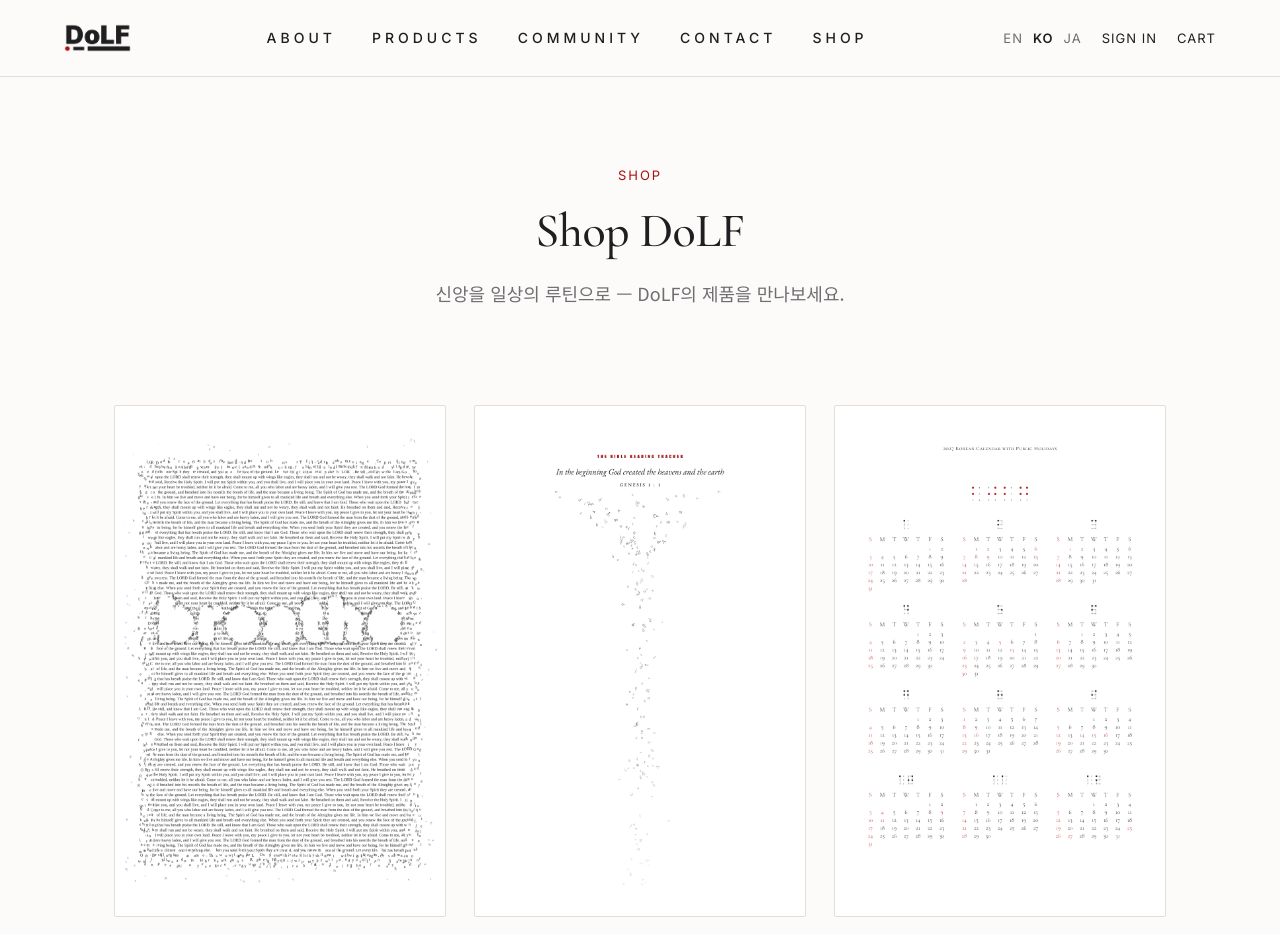
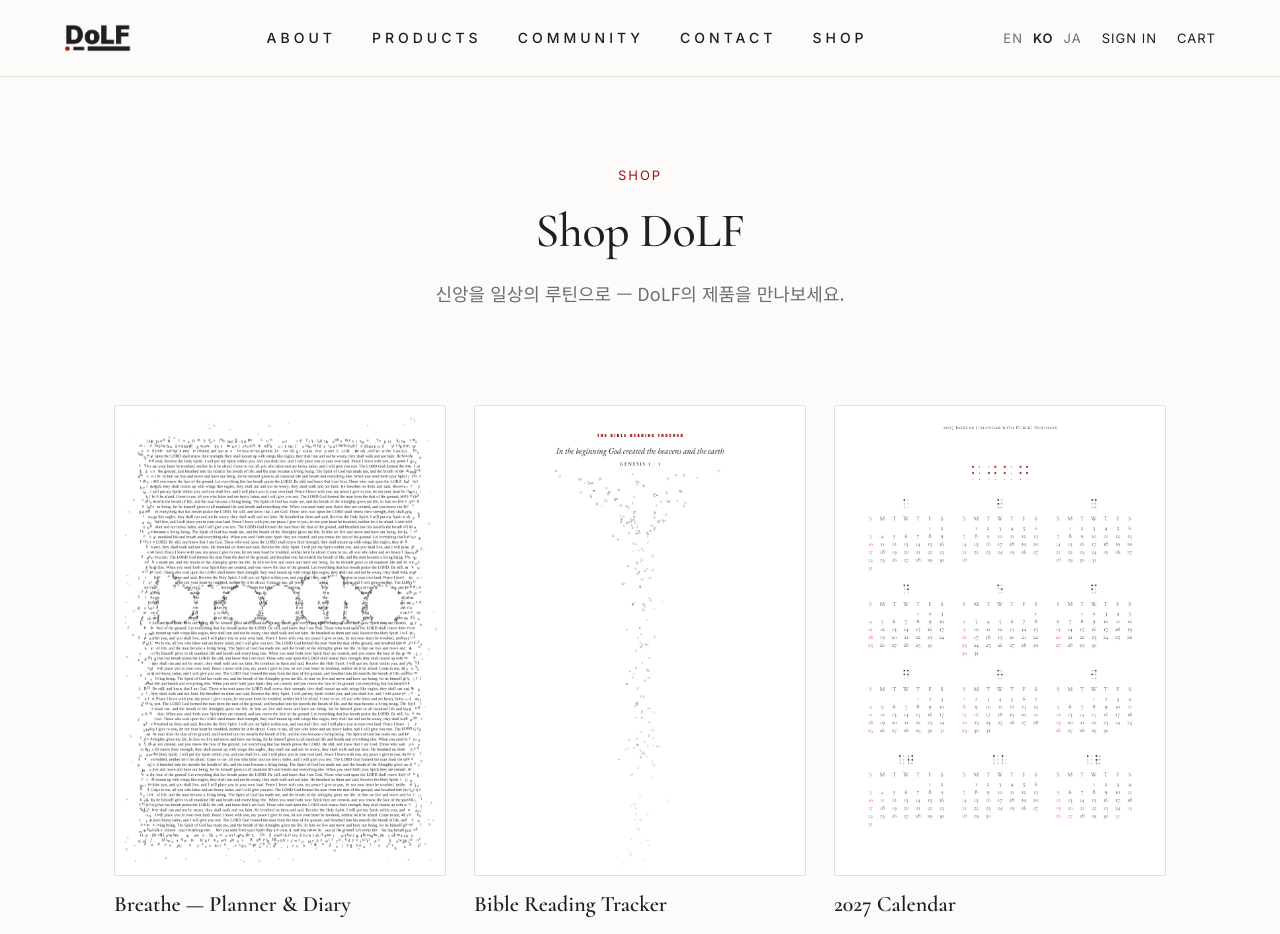
Before and after one commit to sophia-hye/dolf, a React (Vite) app: page /shop in a window 1280 px wide. Shown: the top 934 px of the page. Built offline with nearby package versions, Linux system fonts and the light colour scheme.

Commit message:
fix: use aspect-ratio for product card images
- replace fixed image heights (494/512px) with aspect-ratio 348/494 so cards
  keep the correct proportion when columns narrow (was stretching tall on
  mid-width viewports). Applies to Home 'Our Products' and Shop catalog.

```diff
--- a/src/pages/home/sections/ProductsSection.tsx
+++ b/src/pages/home/sections/ProductsSection.tsx
@@ -83,16 +83,12 @@
 
 const ImageWrap = styled.div`
   width: 100%;
-  height: 494px;
+  aspect-ratio: 348 / 494;
   border: 1.5px solid ${({ theme }) => theme.colors.border};
   border-radius: 2px;
   background-color: ${({ theme }) => theme.colors.white};
   overflow: hidden;
   margin-bottom: 20px;
-
-  ${({ theme }) => theme.media.mobile} {
-    height: 360px;
-  }
 `
 
 const ProductImage = styled.img`
--- a/src/pages/shop/ShopPage.tsx
+++ b/src/pages/shop/ShopPage.tsx
@@ -120,15 +120,12 @@
 `
 
 const ImageCard = styled.div`
-  height: 512px;
+  width: 100%;
+  aspect-ratio: 348 / 494;
   border: 1.5px solid ${({ theme }) => theme.colors.border};
   border-radius: 2px;
   background-color: ${({ theme }) => theme.colors.white};
   overflow: hidden;
-
-  ${({ theme }) => theme.media.mobile} {
-    height: 360px;
-  }
 `
 
 const ProductImage = styled.img`
```
